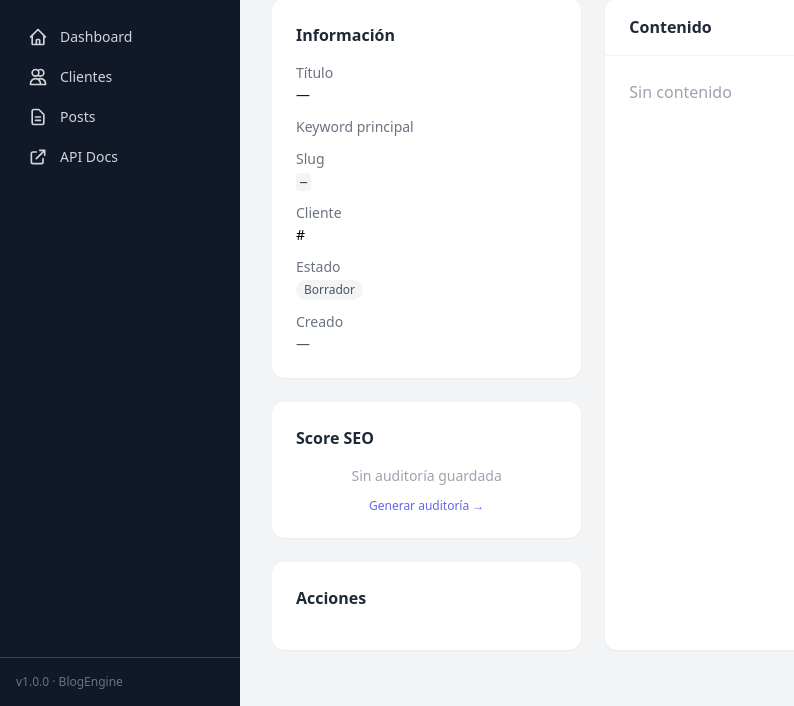
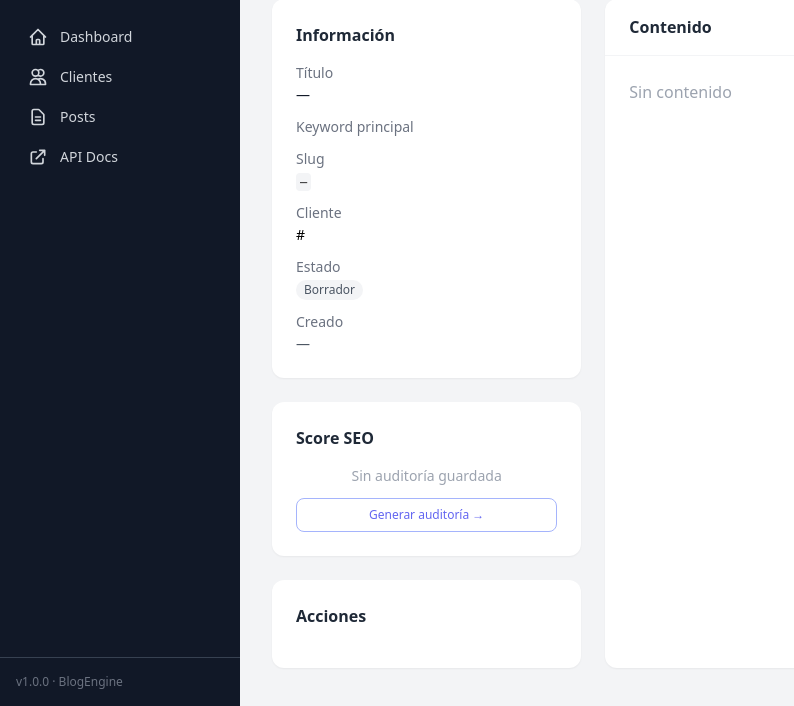
Before and after one commit to zayago22/blogengine, a Python web app: template templates/admin/post_detail.html in a window 1280 px wide. Shown: the part 94-800 px from the top of the page, without its empty margins (0-794 px from the left). Run offline with Jinja, Linux system fonts and the light colour scheme; the template is opened without the code that fills it, so the values that code supplies are empty; some libraries are stand-ins or nearby versions.

Commit message:
fix: audit button POST + clean markdown backticks from HTML content
- post_detail.html: changed audit link from <a href> GET to hx-post button
- content_engine.py: strip `html and ` backticks from DeepSeek response

````diff
--- a/core/content_engine.py
+++ b/core/content_engine.py
@@ -697,6 +697,12 @@ class ContentEngine:
             elif ls.startswith("EXTRACTO:"):
                 extracto = ls.replace("EXTRACTO:", "").strip()
 
+        # Limpiar backticks markdown del HTML (```html ... ```)
+        contenido_html = re.sub(r'^\s*```html\s*\n?', '', contenido_html)
+        contenido_html = re.sub(r'^\s*```\w*\s*\n?', '', contenido_html)
+        contenido_html = re.sub(r'\n?\s*```\s*$', '', contenido_html)
+        contenido_html = contenido_html.strip()
+
         # Limpiar metadata del HTML
         for prefix in ["META_TITLE:", "META_DESCRIPTION:", "SLUG:", "EXTRACTO:"]:
             for linea in lineas:
--- a/templates/admin/post_detail.html
+++ b/templates/admin/post_detail.html
@@ -55,8 +55,11 @@
         <div class="bg-white rounded-xl shadow-sm p-6">
             <h2 class="font-semibold text-gray-800 mb-4">Score SEO</h2>
             <p class="text-gray-400 text-sm text-center">Sin auditoría guardada</p>
-            <a href="/api/seo/{{ client.id }}/audit/{{ post.id }}" target="_blank"
-                class="block mt-3 text-center text-xs text-indigo-500 hover:underline">Generar auditoría →</a>
+            <div id="audit-result"></div>
+            <button hx-post="/api/seo/{{ client.id }}/audit/{{ post.id }}" hx-target="#audit-result" hx-swap="innerHTML"
+                class="block mt-3 w-full text-center text-xs text-indigo-500 hover:underline cursor-pointer border border-indigo-300 rounded-lg py-2">
+                Generar auditoría →
+            </button>
         </div>
 
         <!-- Acciones -->
````
